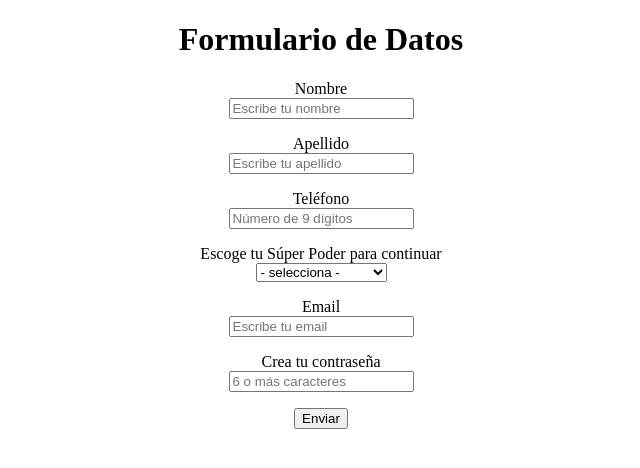
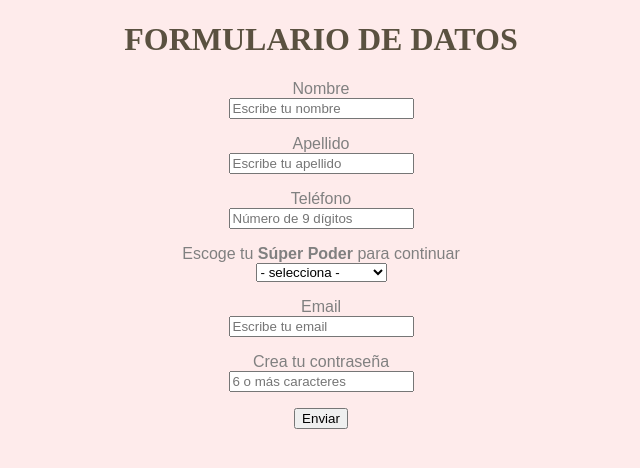
Before and after one commit to amalakamala/leccion-14, a plain HTML site: page index.html in a window 1280 px wide. Shown: the whole page, without its empty margins (319-959 px from the left). Drawn offline with Linux system fonts and the light colour scheme.

Commit message:
se incluyo css

```diff
--- /dev/null
+++ b/assets/css/main.css
@@ -0,0 +1,17 @@
+* {
+  font-family: sans-serif;
+}
+body {
+  background-color: #FEEBEB;
+  color: Grey;
+}
+
+h1{
+	color: #5A5140;
+	font-family: serif;
+}
+
+p{
+  font-weight: lighter;
+  font-family: sans-serif;
+}
--- a/index.html
+++ b/index.html
@@ -3,9 +3,10 @@
 <head>
 	<meta charset="UTF-8">
 	<title>Formulario</title>
+	<link rel="stylesheet" href="assets/css/main.css" />
 </head>
 <body>
-	<h1 align="center">Formulario de Datos</h1>
+	<h1 align="center">FORMULARIO DE DATOS</h1>
 	<form align="center" action ="">
 		<p>
 			<label for="nombre">Nombre</label><br>
@@ -20,7 +21,7 @@
 			<input type ="tel" placeholder="Número de 9 dígitos" pattern="[0-9]{9}" name="telefono" id="telefono" required>
 		</p>
 		<p>
-			<label for="superpoder">Escoge tu Súper Poder para continuar</label><br>
+			<label for="superpoder">Escoge tu <b>Súper Poder</b> para continuar</label><br>
 			<select name="superpoder" id="superpoder" required>
 				<option value="" selected="selected" disabled>- selecciona -</option>
 				<option value="leermente">Leer la mente</option>
@@ -42,5 +43,6 @@
 			<input type="submit" value="Enviar">
 		</p>
 	<form>
+	 <script src="assets/js/javascript.js"></script>
 </body>
 </html>
```
Also changed, not shown: 2 other files.
